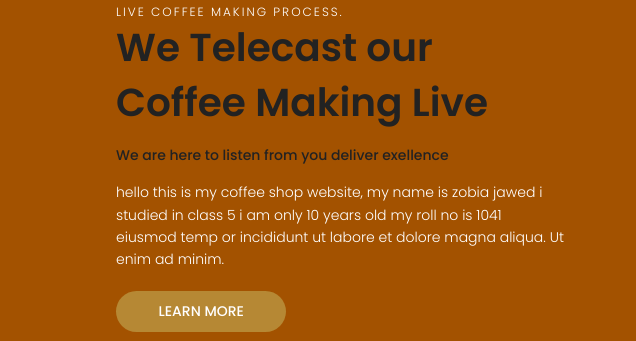
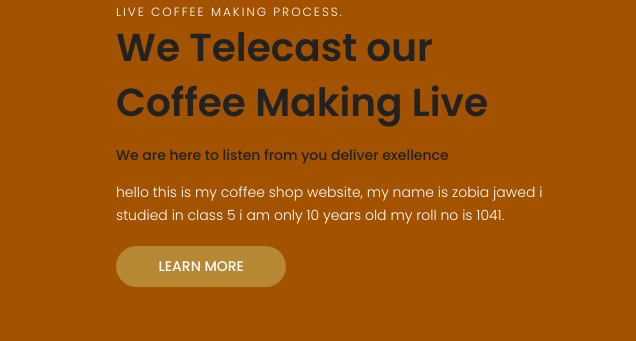
Before and after one commit to Zobia-hub/css-7, a plain HTML site: page index.html in a window 1280 px wide. Shown: the part 798-1139 px from the top of the page, 644-1280 px from the left. Drawn offline with Linux system fonts and the light colour scheme.

Commit message:
Update index.html

```diff
--- a/index.html
+++ b/index.html
@@ -74,8 +74,7 @@
                     <h2 class="section-2-right__h2 black-clr">We Telecast our Coffee Making Live</h2>
                     <h4 class="section-2-right__h4 black-clr">We are here to listen from you deliver exellence</h4>
                     <p class="section-2-right__p black-clr" style="color: white;">hello this is my coffee shop website,
-                        my name is zobia jawed i studied in class 5 i am only 10 years old my roll no is 1041
-                        eiusmod temp or incididunt ut labore et dolore magna aliqua. Ut enim ad minim.</p>
+                        my name is zobia jawed i studied in class 5 i am only 10 years old my roll no is 1041.</p>
                     <button class="section-2-right__button-secondary">LEARN MORE</button>
                 </div>
             </section>
```
